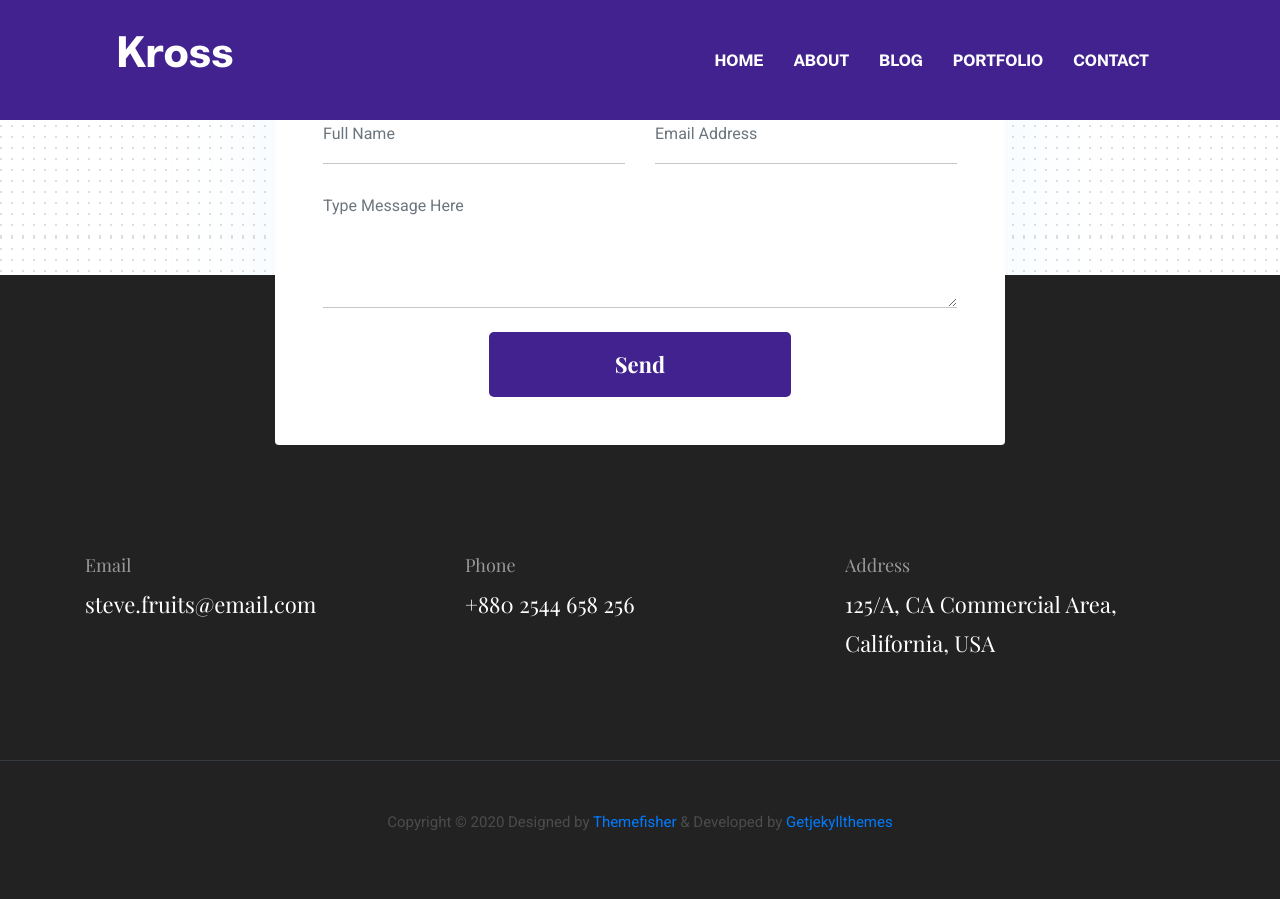
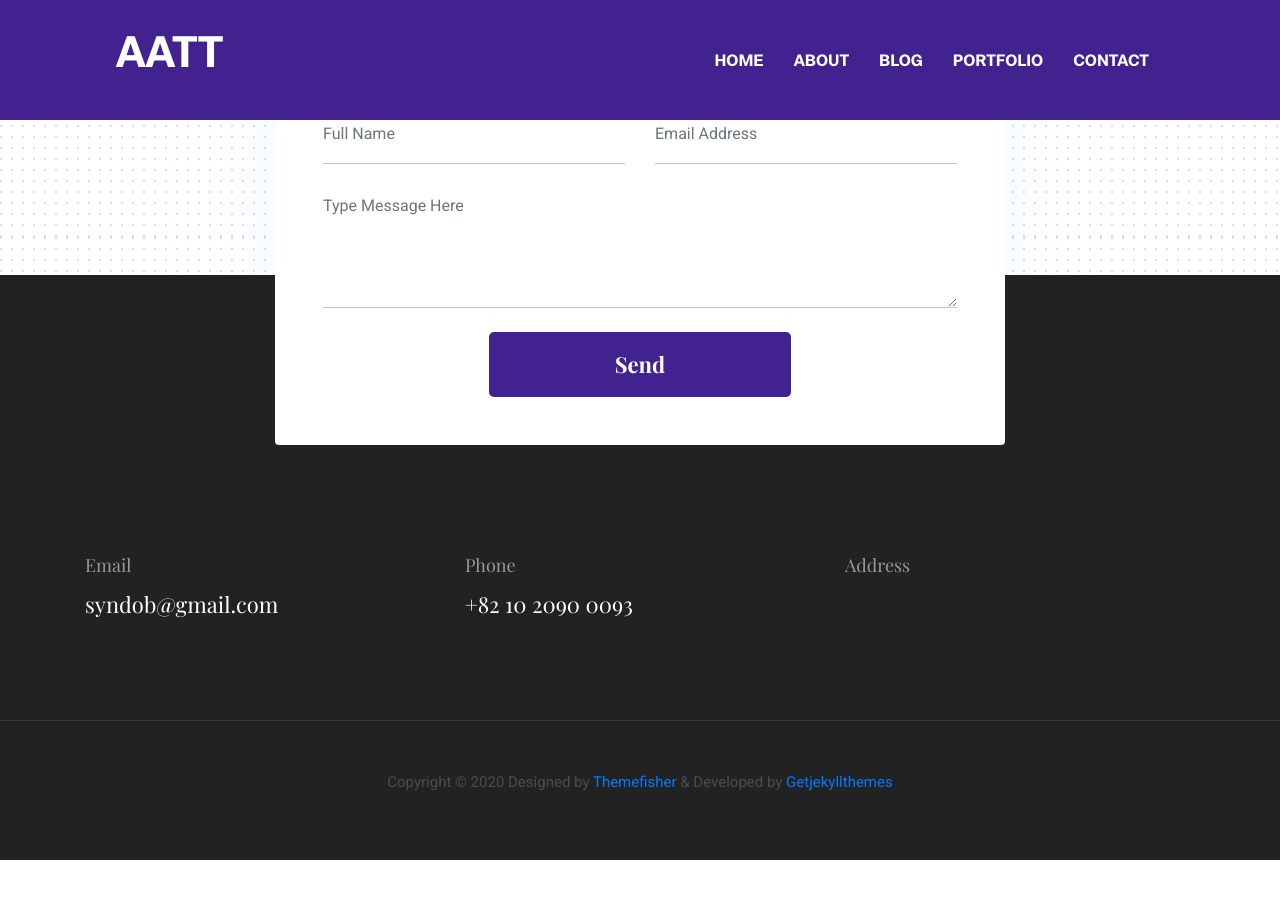
Before and after one commit to syndob/syndob.github.io, a Jekyll site: the page built from index.html, in a window 1280 px wide and 900 px high, scrolled down 6590 px. Built offline with Jekyll 4.4.1, drawn with Linux system fonts in a browser that asks for light colours; after the commit the page ends 7450 px from its top, so only the background shows below that.

Commit message:
Update settings.yml

```diff
--- a/_data/settings.yml
+++ b/_data/settings.yml
@@ -1,13 +1,13 @@
 #-------------------------------
 # General Site Settings
 
-title: Kross
+title: AATT
 logo:
-author: themefisher
+author: KSH
 description: this is meta description
-email: steve.fruits@email.com
-phone: +880 2544 658 256
-address: 125/A, CA Commercial Area, California, USA
+email: syndob@gmail.com
+phone: +82 10 2090 0093
+address:
 copyright: Copyright &copy; 2020 Designed by [Themefisher](https://themefisher.com) & Developed by [Getjekyllthemes](https://getjekyllthemes.com)
 
 menu:
```
